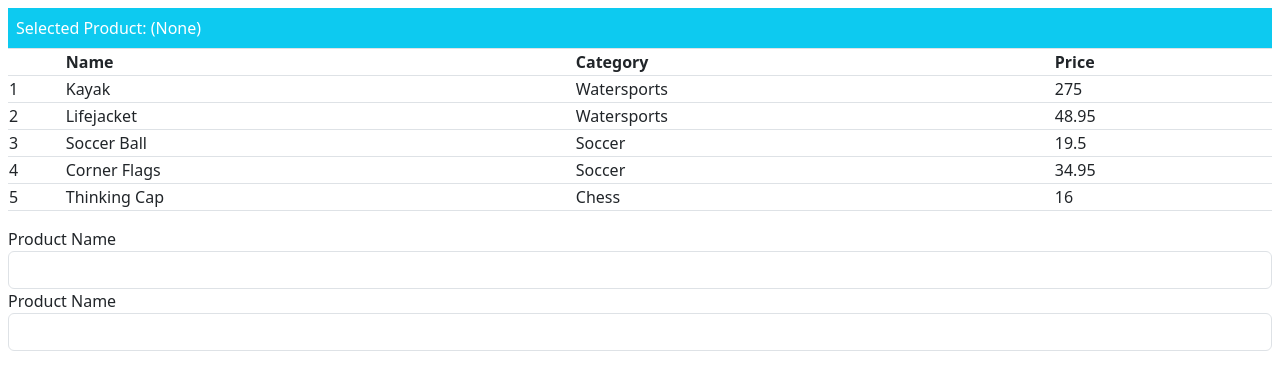
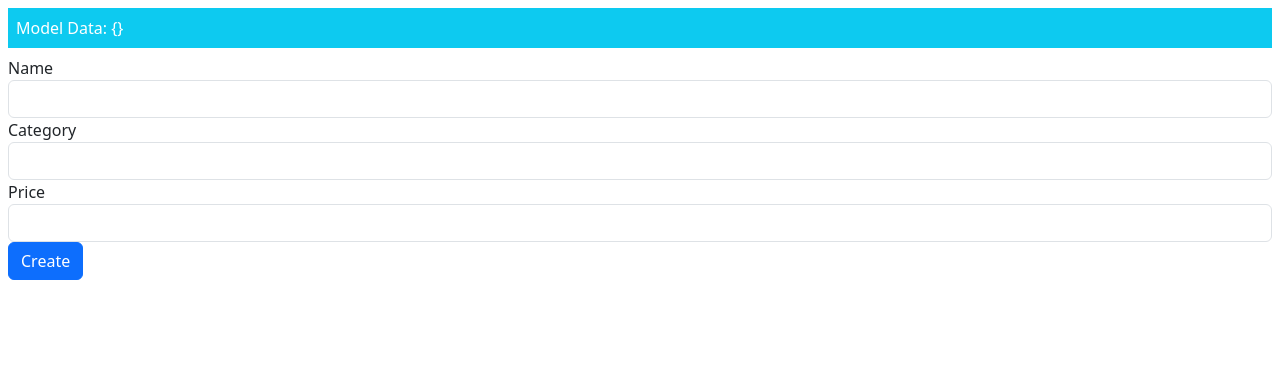
Before and after one commit to dmyers82/AngularProjects, an Angular app in the folder AngularPartII/Chapter 14 Using Events and Forms/eventsforms/: page / in a window 1280 px wide. Shown: the top 390 px of the page. Built offline with nearby package versions, Linux system fonts and the light colour scheme.

Commit message:
[(ngModel)]  two way binding

```diff
--- a/AngularPartII/Chapter 14 Using Events and Forms/eventsforms/src/app/component.ts
+++ b/AngularPartII/Chapter 14 Using Events and Forms/eventsforms/src/app/component.ts
@@ -18,9 +18,13 @@
         return this.model.getProducts();
     }
 
-    selectedProduct: string;
-    getSelected(product: Product): boolean {
-        console.log("getselected - " + product.name);
-        return product.name == this.selectedProduct;
+    newProduct: Product = new Product();
+
+    get jsonProduct() {
+        return JSON.stringify(this.newProduct);
+    }
+
+    addProduct(p: Product) {
+        console.log("New Product: " + this.jsonProduct);
     }
 }
--- a/AngularPartII/Chapter 14 Using Events and Forms/eventsforms/src/app/template.html
+++ b/AngularPartII/Chapter 14 Using Events and Forms/eventsforms/src/app/template.html
@@ -1,25 +1,19 @@
 <div class="m-2">
-    <div class="bg-info text-white p-2">
-        Selected Product: {{selectedProduct || '(None)'}}
-    </div>
-    <table class="table table-sm table-bordered">
-        <tr><th></th><th>Name</th><th>Category</th><th>Price</th></tr>
-        <tr *ngFor="let item of getProducts(); let i = index"
-            [class.bg-info]="getSelected(item)">
-            <td (mouseover)="selectedProduct=item.name">{{i + 1}}</td>
-            <td>{{item.name}}</td>
-            <td>{{item.category}}</td>
-            <td>{{item.price}}</td>
-        </tr>
-    </table>
+    <div class="bg-info text-white mb-2 p-2">Model Data: {{jsonProduct}}</div>
+
     <div class="form-group">
-        <label>Product Name</label>
-        <input class="form-control" (input)="selectedProduct=$event.target.value"
-                [value]="selectedProduct || ''" />
+        <label>Name</label>
+        <input class="form-control" [(ngModel)]="newProduct.name" />
     </div>
     <div class="form-group">
-            <label>Product Name</label>
-            <input class="form-control" (input)="selectedProduct=$event.target.value"
-                [value]="selectedProduct || ''" />
+        <label>Category</label>
+        <input class="form-control" [(ngModel)]="newProduct.category" />
     </div>
+
+    <div class="form-group">
+        <label>Price</label>
+        <input class="form-control" [(ngModel)]="newProduct.price" />
+    </div>
+
+    <button class="btn btn-primary" (click)="addProduct(newProduct)">Create</button>
 </div>
```
Also changed, not shown: 1 other file (tests, documents, lock files or other folders).
